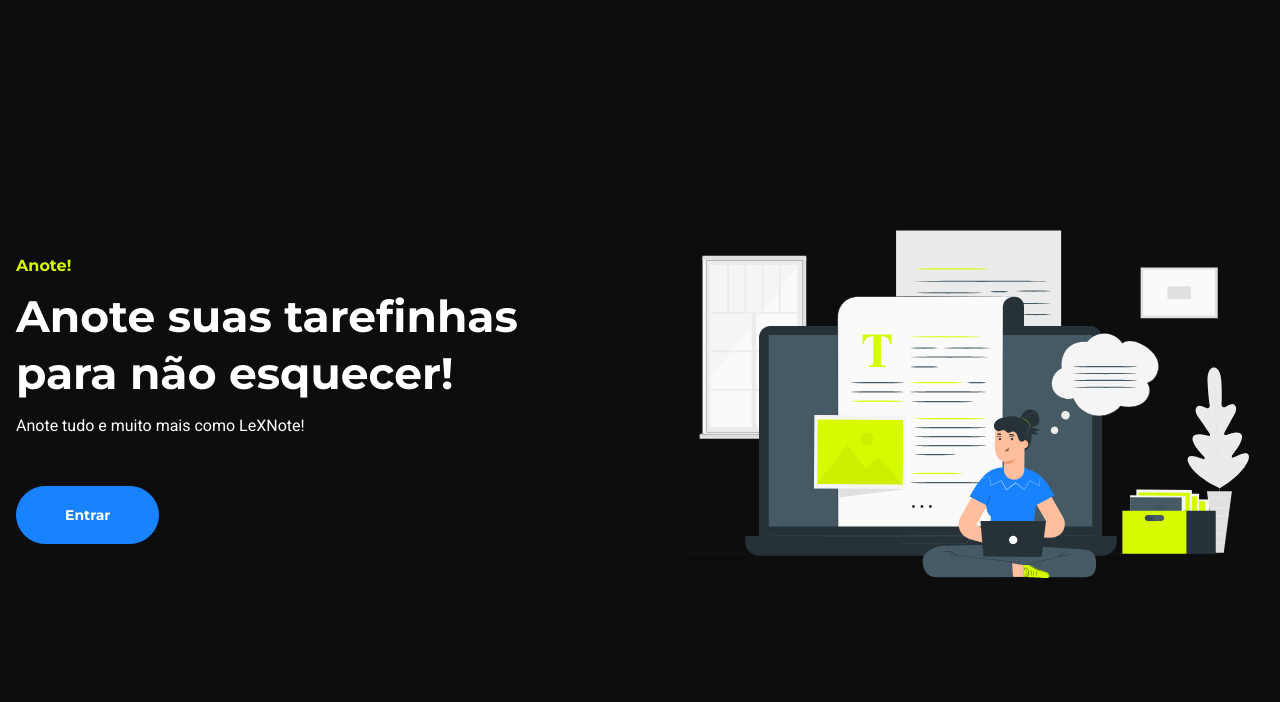
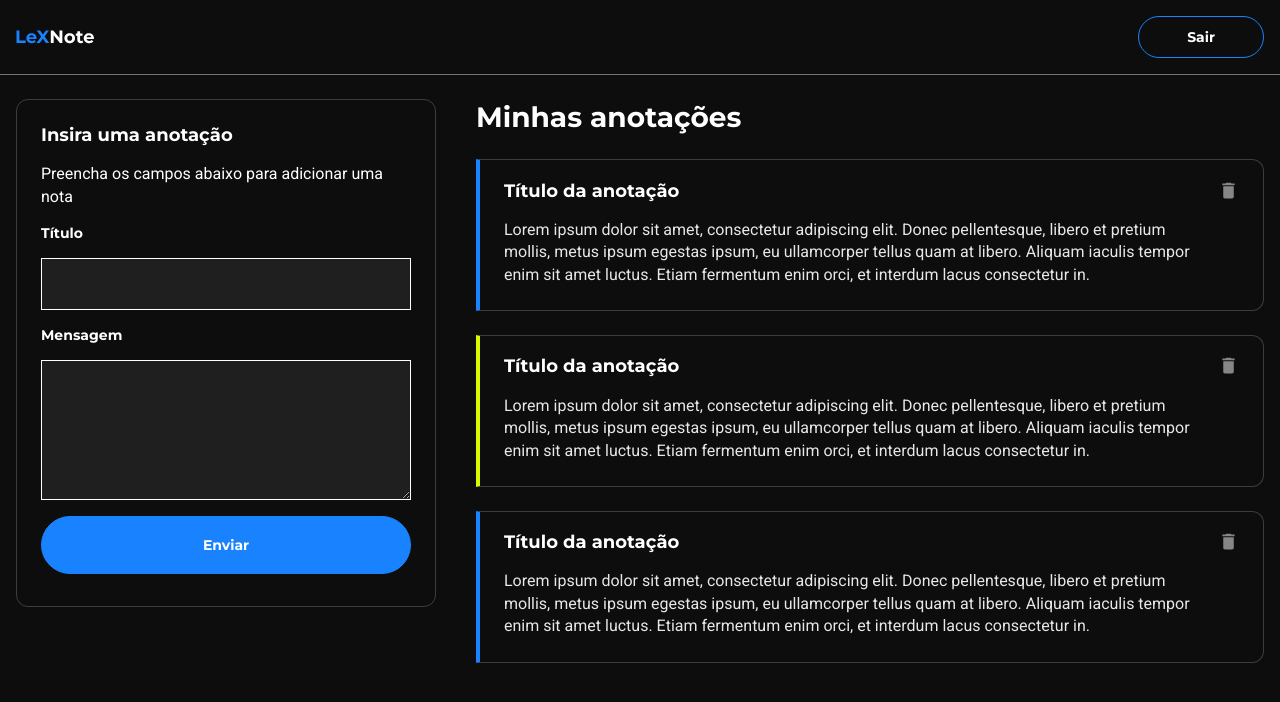
Before and after one commit to josedasilva123/lexnote, a React (Create React App) app: page /dashboard in a window 1280 px wide. Shown: the top 702 px of the page. Built offline with nearby package versions, Linux system fonts and the light colour scheme.

Commit message:
initial branch commit

```diff
--- a/package.json
+++ b/package.json
@@ -9,6 +9,7 @@
     "react": "^18.1.0",
     "react-dom": "^18.1.0",
     "react-icons": "^4.4.0",
+    "react-router-dom": "6",
     "react-scripts": "5.0.1",
     "styled-components": "^5.3.5",
     "web-vitals": "^2.1.4"
--- a/src/App.js
+++ b/src/App.js
@@ -1,4 +1,5 @@
 import { useState } from 'react';
+import { Routes, Route } from "react-router-dom";
 
 import Dashboard from "./pages/Dashboard";
 import Login from "./pages/Login";
@@ -8,6 +9,7 @@
 
   const [notes, setNotes] = useState([]);
   const [counter, setCounter] = useState(0);
+
 
   function addNotes(note){
     const newNote = {
@@ -26,11 +28,10 @@
 
   return (
     <div className="App">
-      {login ? (
-        <Dashboard addNotes={addNotes} removeNotes={removeNotes} setLogin={setLogin} />
-      ) : (
-        <Login setLogin={setLogin} />
-      )}
+      <Routes>
+        <Route index element={<Login setLogin={setLogin} />} />
+        <Route path="/dashboard" element={<Dashboard addNotes={addNotes} removeNotes={removeNotes} setLogin={setLogin} />} />
+      </Routes>
 
     </div>
   );
--- a/src/components/Header/index.jsx
+++ b/src/components/Header/index.jsx
@@ -1,18 +1,23 @@
-import React from 'react'
-import Logo from '../../assets/LeXNoteLogo.svg'
-import { ThemeButton } from '../../style/buttons'
-import { Container } from '../../style/global'
-import { StyledHeader } from './style'
+import React from "react";
+import { Link } from "react-router-dom";
+import Logo from "../../assets/LeXNoteLogo.svg";
+import { ThemeButton } from "../../style/buttons";
+import { Container } from "../../style/global";
+import { StyledHeader } from "./style";
 
 const Header = ({ setLogin }) => {
   return (
     <StyledHeader>
-        <Container>
-            <img src={Logo} alt="LextNote Logo" />
-            <ThemeButton onClick={() => setLogin(false)} buttonSize="sm" buttonStyle="outline">Sair</ThemeButton>
-        </Container>
+      <Container>
+        <img src={Logo} alt="LextNote Logo" />
+        <Link to="/">
+          <ThemeButton buttonSize="sm" buttonStyle="outline">
+            Sair
+          </ThemeButton>
+        </Link>
+      </Container>
     </StyledHeader>
-  )
-}
+  );
+};
 
-export default Header
+export default Header;
--- a/src/pages/Dashboard/NoteList/NoteCard/style.js
+++ b/src/pages/Dashboard/NoteList/NoteCard/style.js
@@ -26,10 +26,7 @@
         &:hover{
             opacity: 1;
         }
-
     }
-
-
 
     &:nth-child(even){
         border-left-color: var(--Yellow);
--- a/src/pages/Dashboard/style.js
+++ b/src/pages/Dashboard/style.js
@@ -1,4 +1,6 @@
 import styled from "styled-components";
+
+
 
 export const StyledMain = styled.main`
     display: flex;
--- a/src/pages/Login/index.jsx
+++ b/src/pages/Login/index.jsx
@@ -1,11 +1,12 @@
 import React from "react";
+import { Link } from "react-router-dom";
 import { ThemeButton } from "../../style/buttons";
 import { Container } from "../../style/global";
 import { ThemeLabel, ThemeParagraph, ThemeTitle } from "../../style/typography";
 import LoginImage from "../../assets/VectorLogin.svg";
 import { StyledLogin } from "./style";
 
-const Login = ({setLogin}) => {
+const Login = ({ setLogin }) => {
   return (
     <StyledLogin>
       <Container>
@@ -20,9 +21,11 @@
             </ThemeParagraph>
           </div>
           <div className="button-grid">
-            <ThemeButton onClick={() => setLogin(true)} buttonSize="lg" buttonStyle="solid">
-              Entrar
-            </ThemeButton>
+            <Link to="/dashboard">
+              <ThemeButton buttonSize="lg" buttonStyle="solid">
+                Entrar
+              </ThemeButton>
+            </Link>
           </div>
         </div>
         <div className="image-grid">
--- a/src/style/form.js
+++ b/src/style/form.js
@@ -12,6 +12,7 @@
 
     background: var(--Black2);
     border: 1px solid var(--White);
+    color: var(--White);
 
     &:focus,
     &:active{
--- a/src/style/global.js
+++ b/src/style/global.js
@@ -5,6 +5,10 @@
         margin: 0;
         padding: 0;
         box-sizing: border-box;
+    }
+
+    a{
+
     }
 
     :root{
--- a/src/style/typography.js
+++ b/src/style/typography.js
@@ -7,8 +7,6 @@
     font-weight: 700;
     color: var(${(props) => props.color});
 `
-
-
 
 export const ThemeTitle = styled(BaseTitle)`
     font-family: 'Montserrat';
```
Also changed, not shown: src/index.js (+10 -8 lines), 2 other files (tests, documents, lock files or other folders).
